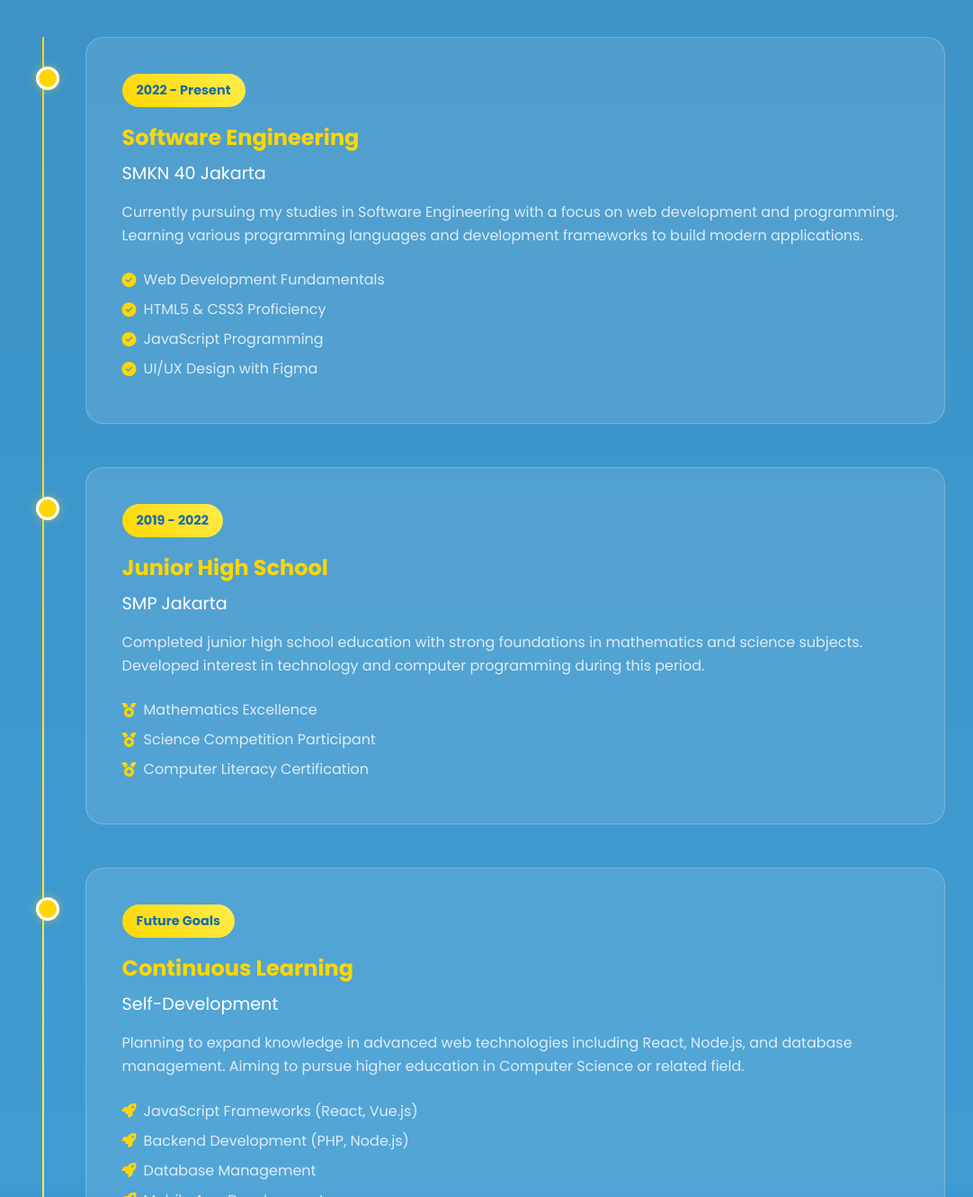
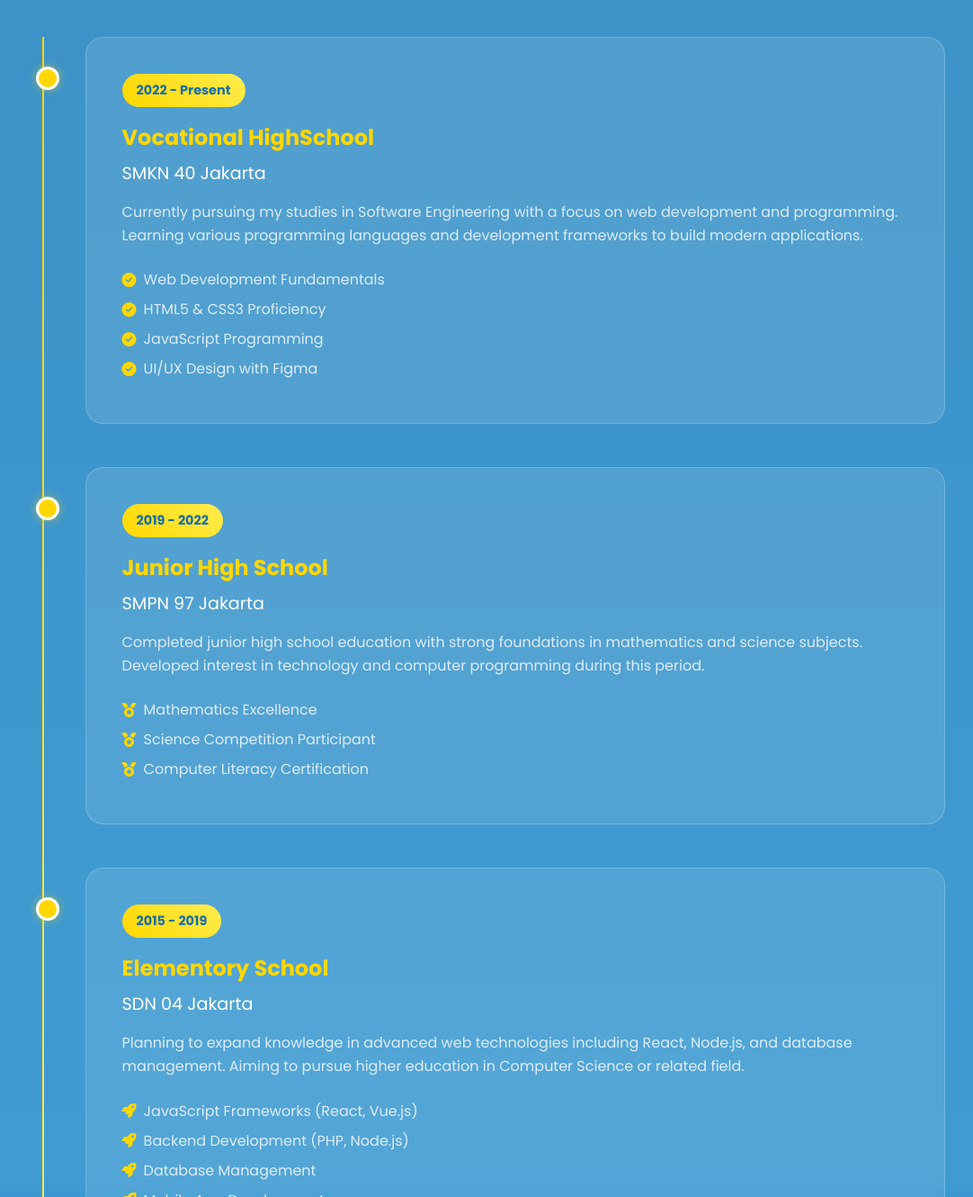
Before and after one commit to kazgekay/azril, a plain HTML site: page index.html in a window 1280 px wide. Shown: the part 3560-4890 px from the top of the page at 90% size, without its empty margins (107-1189 px from the left). Drawn offline with Linux system fonts and the light colour scheme; a web font is replaced by a local one.

Commit message:
ganti bagian sekolah

```diff
--- a/index.html
+++ b/index.html
@@ -171,7 +171,7 @@
             <div class="education-timeline">
                 <div class="education-item">
                     <div class="education-year">2022 - Present</div>
-                    <div class="education-title">Software Engineering</div>
+                    <div class="education-title">Vocational HighSchool</div>
                     <div class="education-school">SMKN 40 Jakarta</div>
                     <div class="education-description">
                         Currently pursuing my studies in Software Engineering with a focus on web development and programming. Learning various programming languages and development frameworks to build modern applications.
@@ -199,7 +199,7 @@
                 <div class="education-item">
                     <div class="education-year">2019 - 2022</div>
                     <div class="education-title">Junior High School</div>
-                    <div class="education-school">SMP Jakarta</div>
+                    <div class="education-school">SMPN 97 Jakarta</div>
                     <div class="education-description">
                         Completed junior high school education with strong foundations in mathematics and science subjects. Developed interest in technology and computer programming during this period.
                     </div>
@@ -220,9 +220,9 @@
                 </div>
 
                 <div class="education-item">
-                    <div class="education-year">Future Goals</div>
-                    <div class="education-title">Continuous Learning</div>
-                    <div class="education-school">Self-Development</div>
+                    <div class="education-year">2015 - 2019</div>
+                    <div class="education-title">Elementory School</div>
+                    <div class="education-school">SDN 04 Jakarta</div>
                     <div class="education-description">
                         Planning to expand knowledge in advanced web technologies including React, Node.js, and database management. Aiming to pursue higher education in Computer Science or related field.
                     </div>
```
